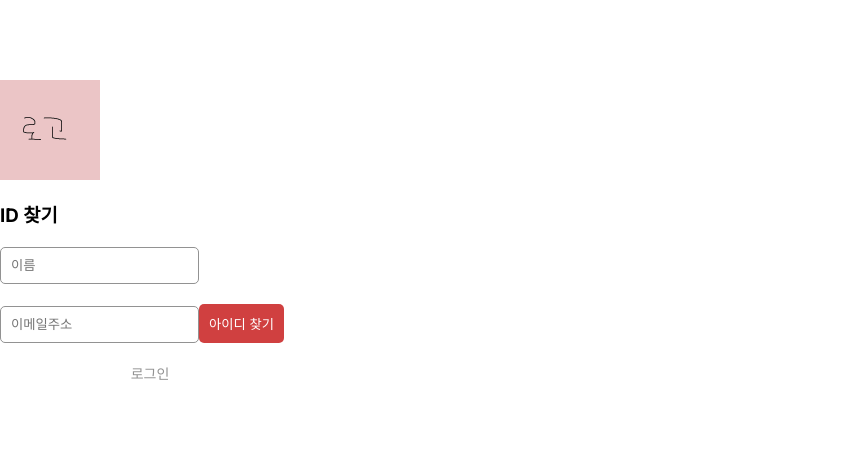
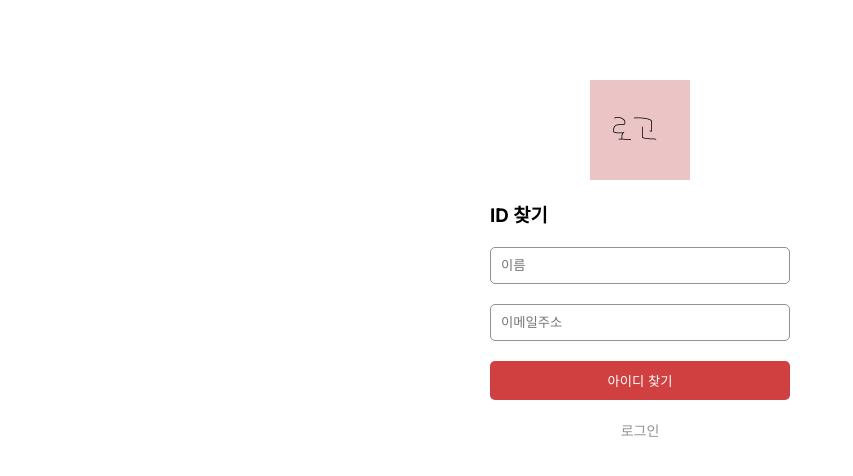
Before and after one commit to yeriel1204/cap, a React (Create React App) app: page /find-id in a window 1280 px wide. Shown: the top 476 px of the page, without its empty margins (0-853 px from the left). Built offline with nearby package versions, Linux system fonts and the light colour scheme.

Commit message:
Update FindIDPage.css

```diff
--- a/src/FindIDPage.css
+++ b/src/FindIDPage.css
@@ -1,27 +1,18 @@
-:root {
-  --primary-color: #d04040;
-  --hover-color: #dd968e;
-  --border-color: #929292;
-  --logo-size: 100px;
-  --form-width: 300px;
-}
-
-.flex-center {
+.find-id-container {
   display: flex;
+  flex-direction: column;
   align-items: center;
   justify-content: center;
-}
-
-.find-id-container {
-  @extend .flex-center;
-  flex-direction: column;
   height: calc(var(--vh, 1vh) * 100);
 }
 
 .logo {
-  width: var(--logo-size);
-  height: var(--logo-size);
+  width: 100px;
+  height: 100px;
   background-color: #ffffff;
+  display: flex;
+  align-items: center;
+  justify-content: center;
   margin-top: 10vh;
   margin-bottom: 20px;
 }
@@ -37,21 +28,21 @@
 }
 
 .find-id-form {
-  width: var(--form-width);
-  @extend .flex-center;
+  width: 300px;
+  display: flex;
   flex-direction: column;
 }
 
 .find-id-input {
   padding: 10px;
   margin: 10px 0;
-  border: 1px solid var(--border-color);
+  border: 1px solid #929292;
   border-radius: 5px;
 }
 
 .find-id-button {
   padding: 10px;
-  background-color: var(--primary-color);
+  background-color: #d04040;
   color: #ffffff;
   border: none;
   border-radius: 5px;
@@ -61,9 +52,5 @@
 }
 
 .find-id-button:hover {
-  background-color: var(--hover-color);
+  background-color: #dd968e;
 }
-
-.find-id-button:focus {
-  outline: 2px solid var(--hover-color);
-}
```
